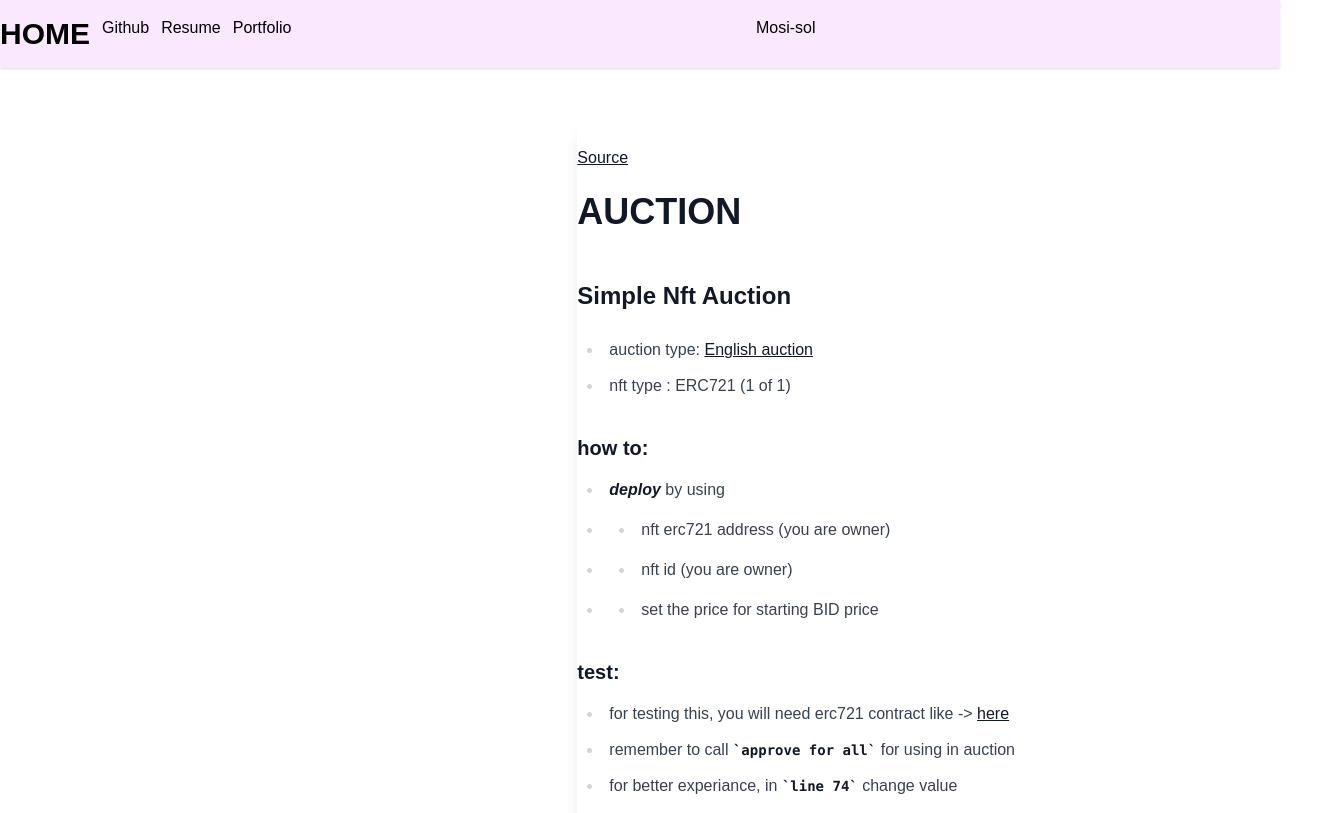
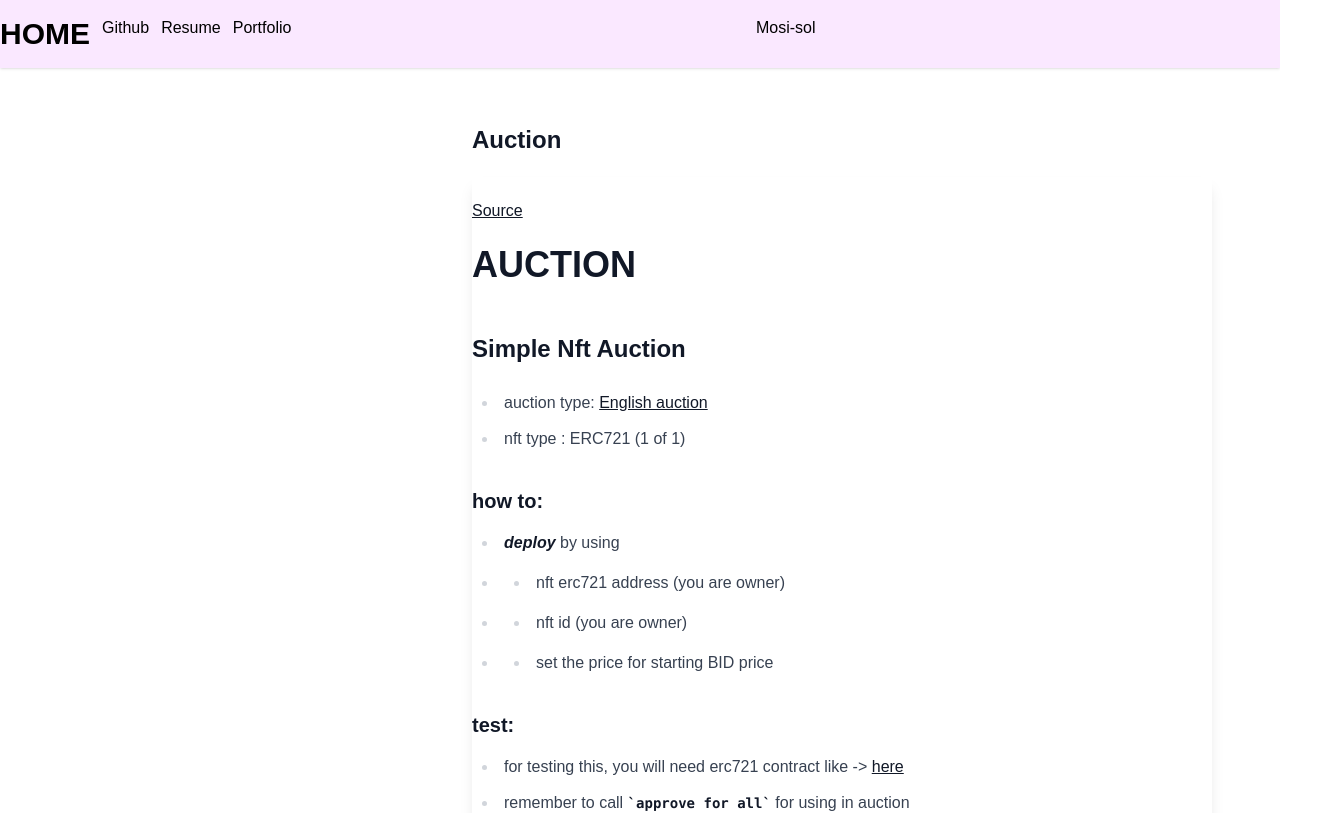
Before and after one commit to mosi-arch/blog, a Next.js app: page /post/Defi-Auction in a window 1280 px wide. Shown: the top 813 px of the page, 1317 px wide, since content can reach past the window. Built offline with nearby package versions, Linux system fonts and the light colour scheme.

Commit message:
Update [slug].js

```diff
--- a/pages/post/[slug].js
+++ b/pages/post/[slug].js
@@ -29,7 +29,7 @@ export async function getStaticProps({ params: { slug } }) {
 
 export default function PostPage({ frontmatter, content }) {
   return (
-    <div className='prose p-6 max-w-sm mx-auto flex items-center space-x-4'>
+    <div className='prose p-6 max-w-sm mx-auto grid grid-1 items-center'>
         <Head>
           <title>Sol Blog | {frontmatter.title}</title>
         </Head>
```
